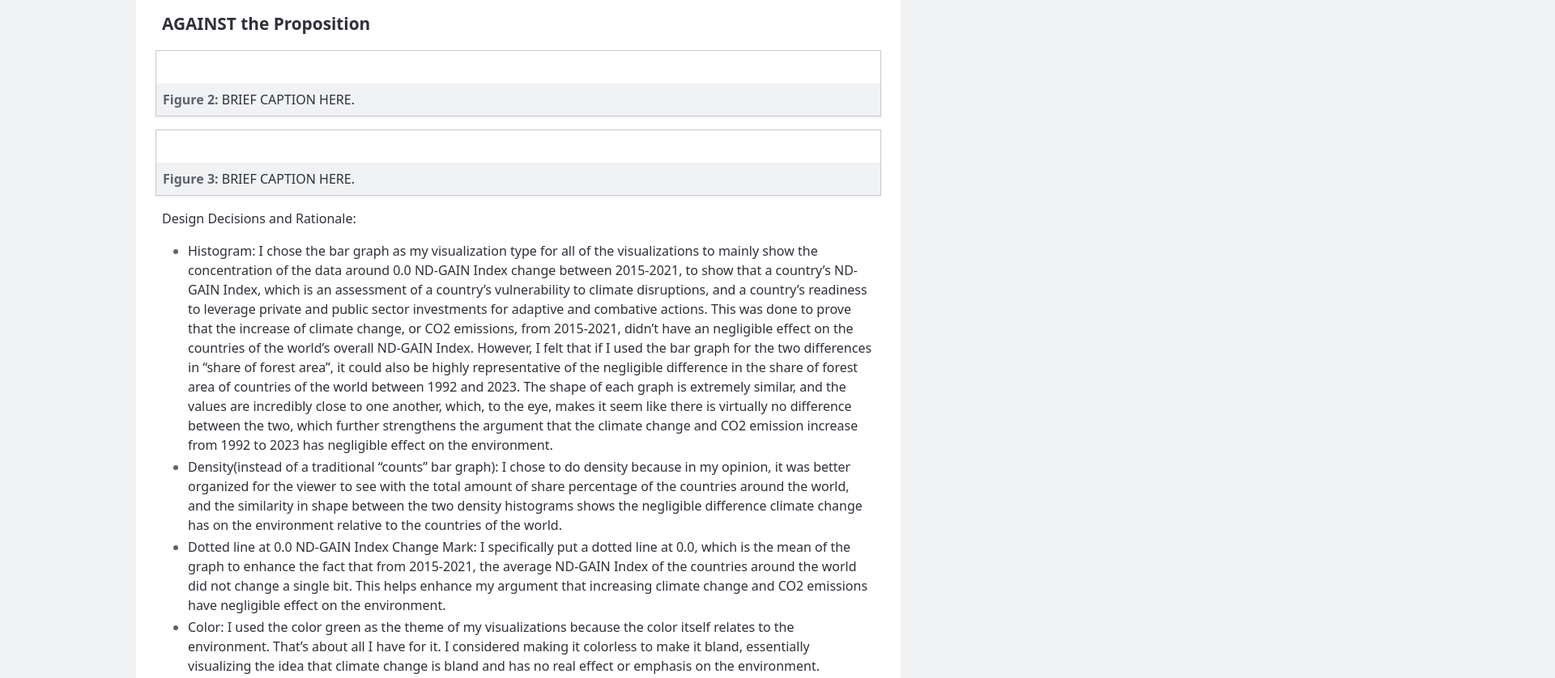
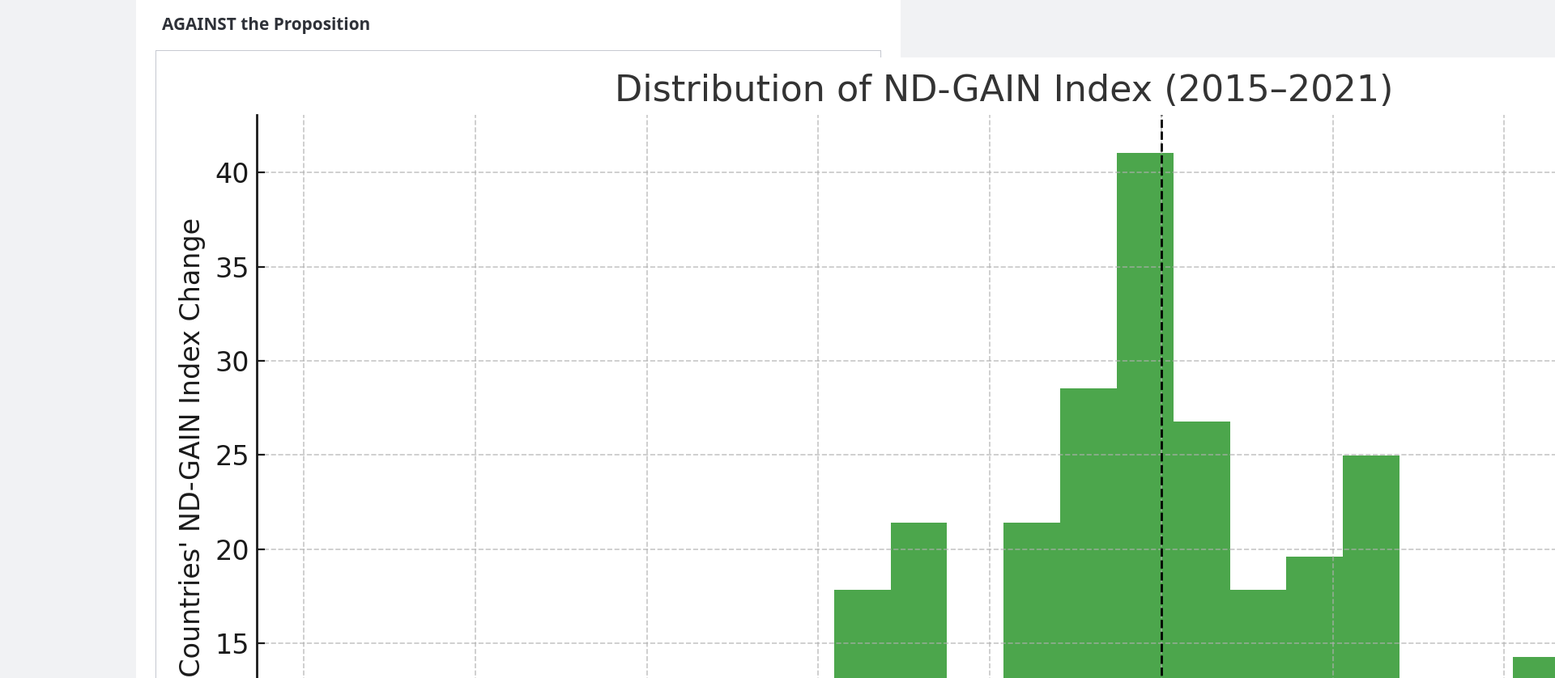
Before and after one commit to gabetedja/dsc106-proj2, a plain HTML site: page proj2/project2_report.html in a window 1280 px wide. Shown: the part 1480-2318 px from the top of the page at 81% size, 1920 px wide, since content can reach past the window. Drawn offline with Linux system fonts and the light colour scheme.

Commit message:
Replace placeholder image with ND GAIN Index plot
Updated figure with ND GAIN Index changes visualization and added a detailed caption explaining the data trends from 2015-2021.

```diff
--- a/proj2/project2_report.html
+++ b/proj2/project2_report.html
@@ -183,14 +183,10 @@ as we felt that would demonstrate a trend in the increase of the rate of global
         <h3>AGAINST the Proposition</h3>
 
         <figure>
-          <img src="IMAGE_FILENAME" alt="" />
-          <figcaption>BRIEF CAPTION HERE.</figcaption>
+          <img src="plots/ndgain_index_distribution_2015_2021_green.png" alt="ND GAIN Index Changes 2015-2021 Plot" />
+          <figcaption>This visualization shows the patterns in the amount of change in countries' ND GAIN Index across the world from 2015-2021 given the climate change acceleration. </figcaption>
         </figure>
 
-        <figure>
-          <img src="IMAGE_FILENAME" alt="" />
-          <figcaption>BRIEF CAPTION HERE.</figcaption>
-        </figure>
 
         <p>Design Decisions and Rationale:</p>
 
```
